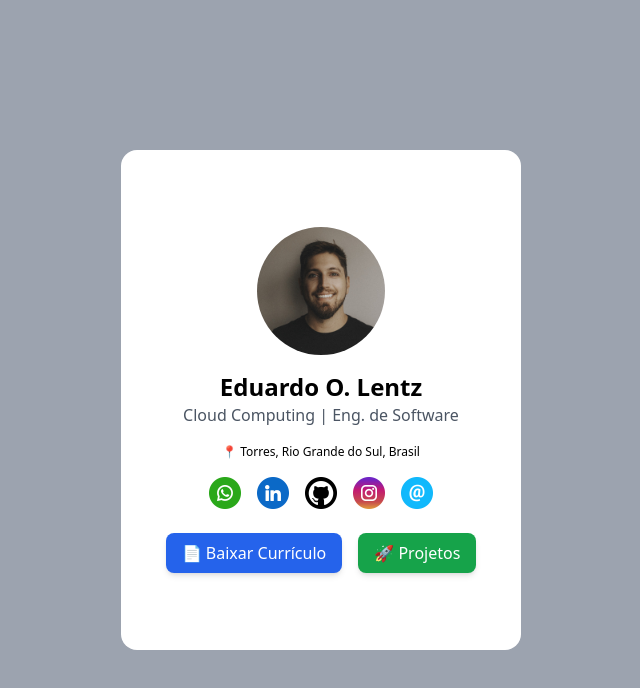
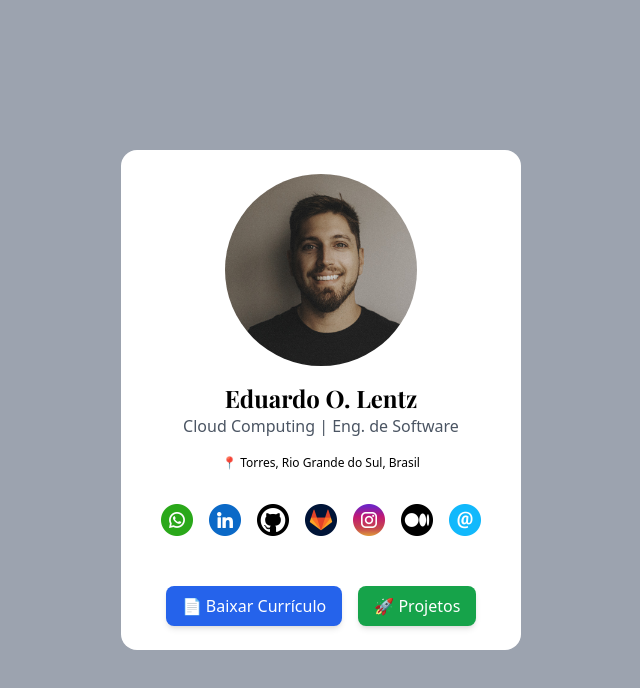
Before and after one commit to Tatianakami/tkami-projects, a plain HTML site: page index.html in a window 1280 px wide. Shown: the whole page, without its empty margins (319-959 px from the left). Drawn offline with nearby package versions, Linux system fonts and the light colour scheme.

Commit message:
Melhorias no site

```diff
--- a/index.html
+++ b/index.html
@@ -3,9 +3,19 @@
 <head>
     <meta charset="UTF-8">
     <meta name="viewport" content="width=device-width, initial-scale=1.0">
+    <link rel="icon" type="image/png" href="imagens/icone.png">
     <title>Eduardo Lentz</title>
-    <script src="https://cdn.tailwindcss.com"></script>
+    <link href="https://fonts.googleapis.com/css2?family=Inter:wght@300;400;600&family=Playfair+Display:wght@400;700&display=swap" rel="stylesheet">    <script src="https://cdn.tailwindcss.com"></script>
     <style>
+        h1, h2 {
+            font-family: 'Playfair Display', serif;
+            font-weight: 600;
+        }
+
+        p, {
+            font-family: 'Inter', sans-serif;
+            font-weight: 300;
+        }
         /* Estilo para o efeito de virar o cartão */
         .flip-container {
             perspective: 1000px;
@@ -58,32 +68,38 @@
         <div id="card" class="flipper">
             <!-- Frente do Cartão (Currículo) -->
             <div class="front">
-                <img src="imagens/foto-perfil.jpg" alt="Foto de perfil" class="w-32 h-32 rounded-full mx-auto">
+                <img src="imagens/foto-perfil.jpg" alt="Foto de perfil" class="w-48 h-48 rounded-full mx-auto">
                 <h1 class="text-2xl font-bold mt-4">Eduardo O. Lentz</h1>
                 <p class="text-gray-600">Cloud Computing | Eng. de Software</p>
                 <div class="mt-4">
                     <p id="local">📍 Torres, Rio Grande do Sul, Brasil</p>
                 </div>
                 <!-- Links de Contato -->
-                <div class="flex justify-center gap-4 mt-4">
+                <div class="flex justify-center gap-4 mt-8">
                     <a href="https://wa.me/5551992131010" target="_blank">
-                        <img src="imagens/whatsapp.png" alt="WhatsApp" class="w-8">
+                        <img src="imagens/whatsapp.png" alt="WhatsApp" class="w-8 hover:scale-110 hover:opacity-80 transition-transform duration-300">
                     </a>
                     <a href="https://www.linkedin.com/in/eduardolentz/" target="_blank">
-                        <img src="imagens/linkedin.png" alt="LinkedIn" class="w-8">
+                        <img src="imagens/linkedin.png" alt="LinkedIn" class="w-8 hover:scale-110 hover:opacity-80 transition-transform duration-300">
                     </a>
                     <a href="https://github.com/eduardolentz" target="_blank">
-                        <img src="imagens/github.png" alt="GitHub" class="w-8">
+                        <img src="imagens/github.png" alt="GitHub" class="w-8 hover:scale-110 hover:opacity-80 transition-transform duration-300">
+                    </a>
+                    <a href="https://gitlab.com/eduardo.lentz" target="_blank">
+                        <img src="imagens/gitlab.png" alt="GitLab" class="w-8 hover:scale-110 hover:opacity-80 transition-transform duration-300">
                     </a>
                     <a href="https://www.instagram.com/eduardolntz" target="_blank">
-                        <img src="imagens/instagram.png" alt="Instagram" class="w-8">
+                        <img src="imagens/instagram.png" alt="Instagram" class="w-8 hover:scale-110 hover:opacity-80 transition-transform duration-300">
+                    </a>
+                    <a href="https://medium.com/@eduardolentz" target="_blank">
+                        <img src="imagens/medium.png" alt="Medium" class="w-8 hover:scale-110 hover:opacity-80 transition-transform duration-300">
                     </a>
                     <a href="mailto:eduardo.lentz@gmail.com" target="_blank">
-                        <img src="imagens/email.png" alt="E-mail" class="w-8">
+                        <img src="imagens/email.png" alt="E-mail" class="w-8 hover:scale-110 hover:opacity-80 transition-transform duration-300">
                     </a>
                 </div>
                 <!-- Botões -->
-                <div class="mt-6 flex justify-center gap-4">
+                <div class="mt-auto flex justify-center gap-4">
                     <a href="Curriculo.2025.01.pdf" target="_blank" download class="bg-blue-600 text-white px-4 py-2 rounded-lg shadow-md hover:bg-blue-700 transition">
                         📄 Baixar Currículo
                     </a>
@@ -96,17 +112,20 @@
             <div class="back">
                 <h2 class="text-2xl font-bold">Projetos</h2>
                 <div class="mt-4 flex flex-col gap-3">
-                    <a href="https://github.com/projeto1" target="_blank" class="bg-blue-500 text-white px-4 py-2 rounded-lg shadow-md hover:bg-blue-600 transition">
-                        🔹 Projeto 1
+                    <a href="https://github.com/eduardolentz/website-eduardolentz" target="_blank" class="bg-blue-500 text-white px-4 py-2 rounded-lg shadow-md hover:bg-blue-600 transition">
+                        💾 Código do Site
                     </a>
-                    <a href="https://github.com/projeto2" target="_blank" class="bg-blue-500 text-white px-4 py-2 rounded-lg shadow-md hover:bg-blue-600 transition">
-                        🔹 Projeto 2
+                    <a href="https://github.com/eduardolentz/linux-iac-ubuntuserver" target="_blank" class="bg-blue-500 text-white px-4 py-2 rounded-lg shadow-md hover:bg-blue-600 transition">
+                        🐧 Iac Linux
                     </a>
-                    <a href="https://github.com/projeto3" target="_blank" class="bg-blue-500 text-white px-4 py-2 rounded-lg shadow-md hover:bg-blue-600 transition">
-                        🔹 Projeto 3
+                    <a href="https://github.com/eduardolentz/python-udemy-andreiacono" target="_blank" class="bg-blue-500 text-white px-4 py-2 rounded-lg shadow-md hover:bg-blue-600 transition">
+                        🐍 Exercícios de Python
+                    </a>
+                    <a href="https://github.com/eduardolentz/docker-conversao-distancia" target="_blank" class="bg-blue-500 text-white px-4 py-2 rounded-lg shadow-md hover:bg-blue-600 transition">
+                        🐳 Docker
                     </a>
                 </div>
-                <button onclick="flipCard()" class="mt-6 bg-red-600 text-white px-4 py-2 rounded-lg shadow-md hover:bg-red-700 transition">
+                <button onclick="flipCard()" class="mt-auto bg-red-600 text-white px-4 py-2 rounded-lg shadow-md hover:bg-red-700 transition">
                     🔙 Voltar
                 </button>
             </div>
```
Also changed, not shown: README.md, imagens/gitlab.png (added), imagens/icone.png (added), imagens/medium.png (added).
